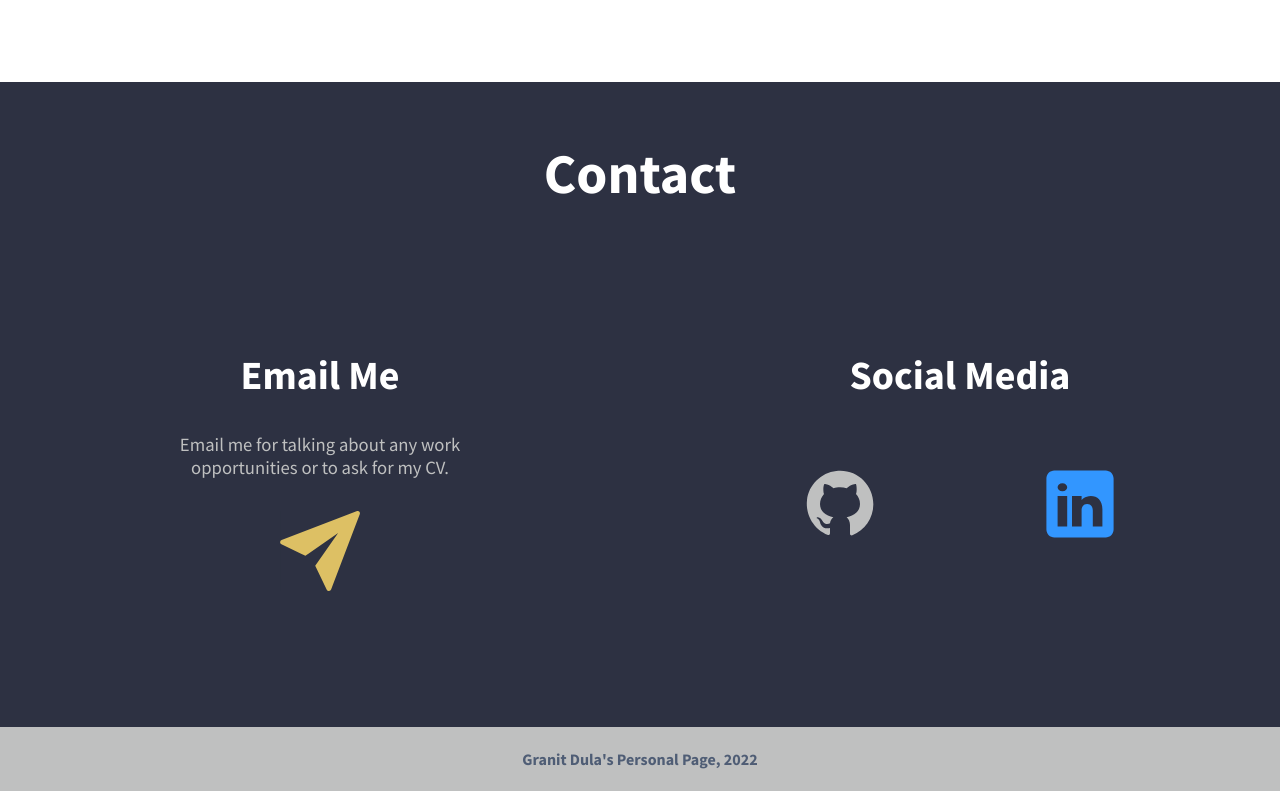
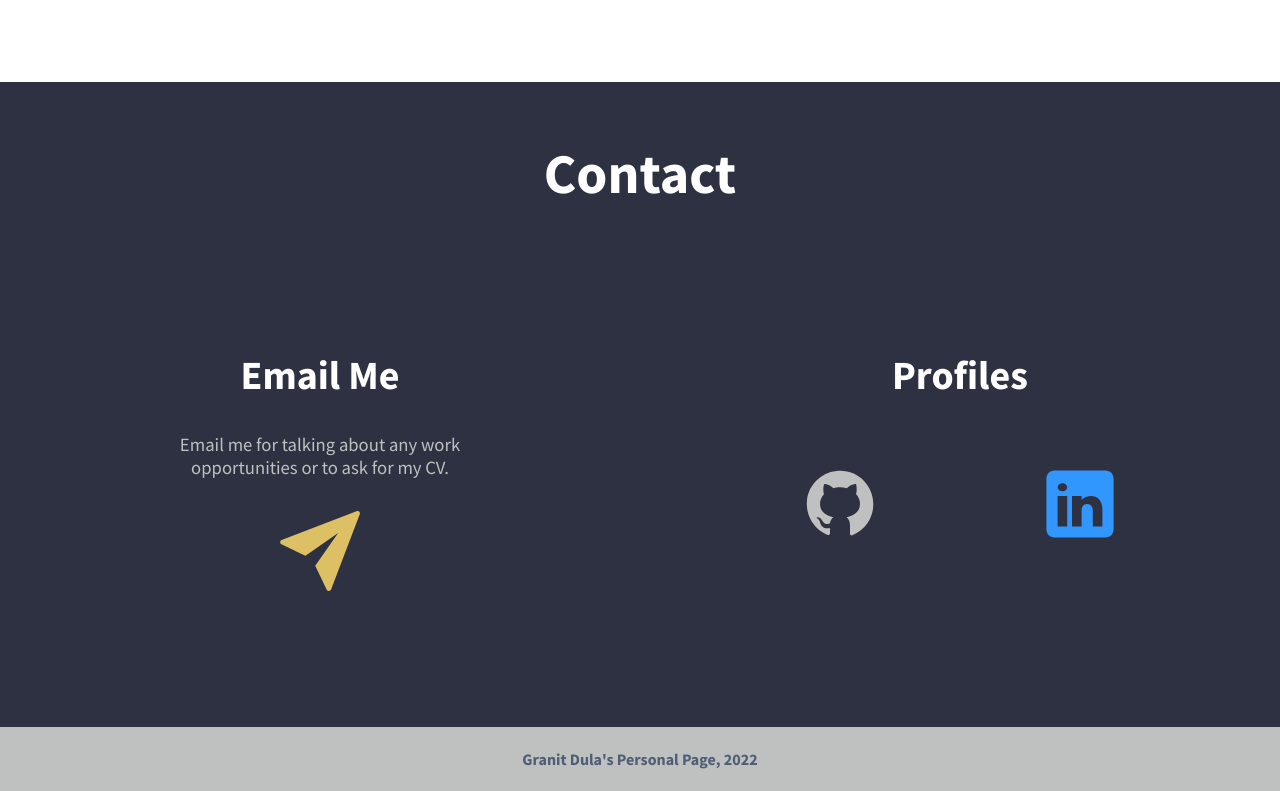
Before and after one commit to granitdula/personal-website, a React (Create React App) app: page / in a window 1280 px wide. Shown: the part 4781-5572 px from the top of the page. Built offline with nearby package versions, Linux system fonts and the light colour scheme.

Commit message:
refactor(contact): rename subheading

```diff
--- a/src/components/sections/contact/Contact.js
+++ b/src/components/sections/contact/Contact.js
@@ -17,7 +17,7 @@ const Contact = () => {
           </div>
         </div>
         <div className='social-media-section'>
-          <h2>Social Media</h2>
+          <h2>Profiles</h2>
           <div className='icon-container'>
             <a href='https://github.com/granitdula' target='_blank'><GithubIcon className='icon-image'/></a>
             <a href='https://www.linkedin.com/in/granit-dula-9bb02a176/' target='_blank'>
```
